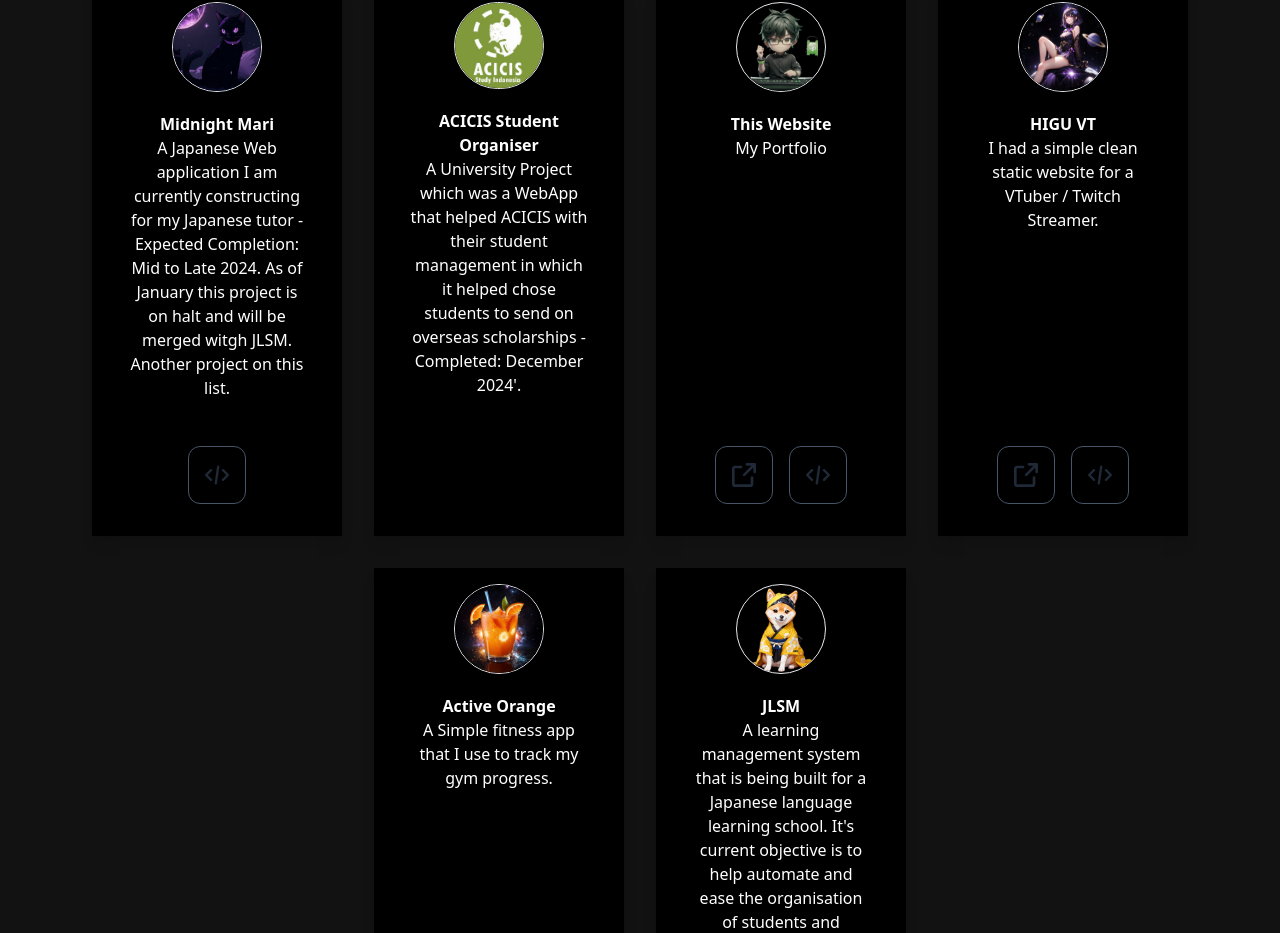
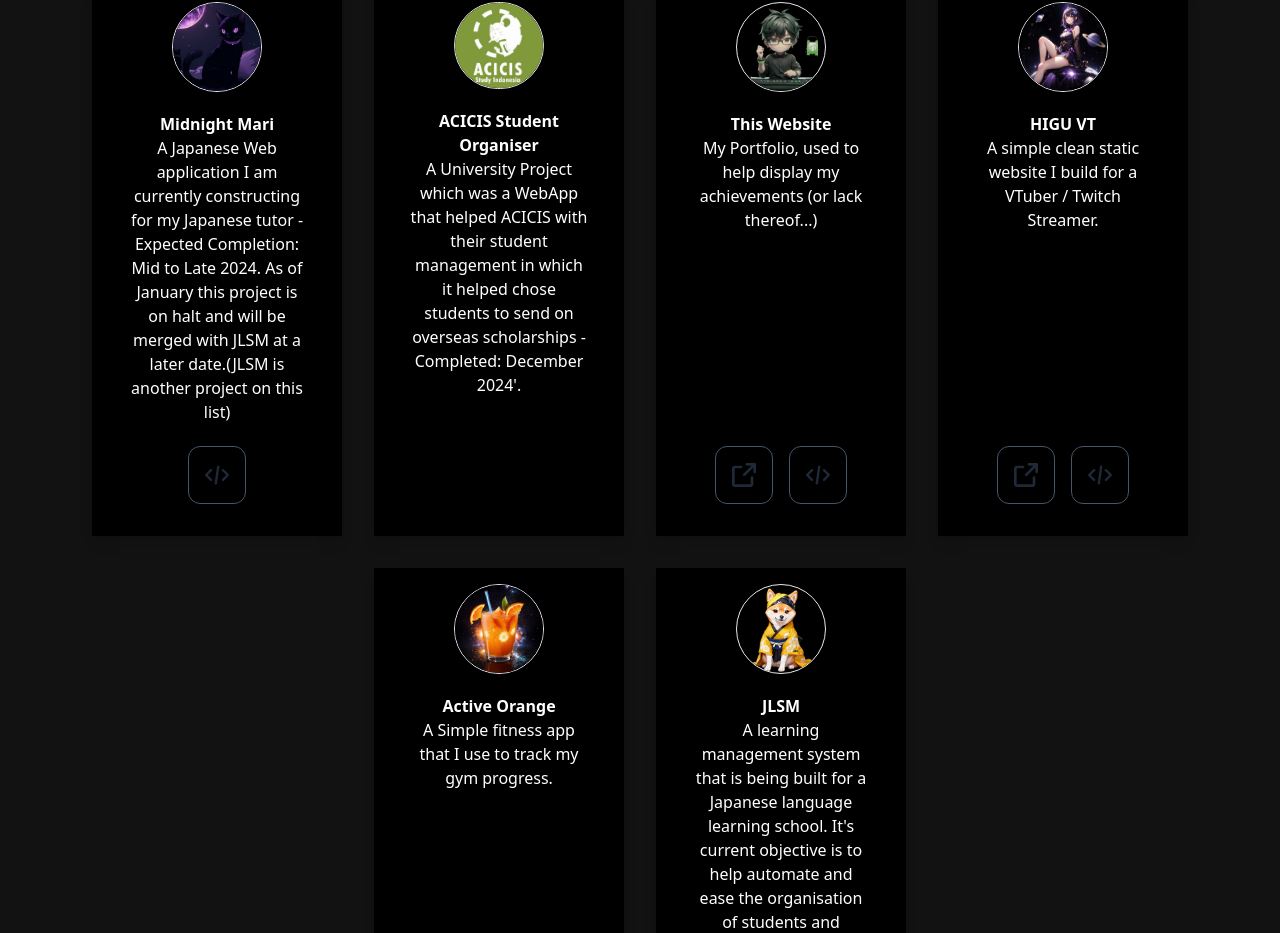
Before and after one commit to Fozzyack/myResume, a React (Create React App) app: page / in a window 1280 px wide. Shown: the part 1893-2826 px from the top of the page. Built offline with nearby package versions, Linux system fonts and the light colour scheme; the HTML template or start-up script is replaced by a standard one.

Commit message:
More Formats

```diff
--- a/src/Components/ProjectCard.jsx
+++ b/src/Components/ProjectCard.jsx
@@ -13,7 +13,9 @@ const CARD_INFO = [
         id: 0,
         image: JapWeb,
         title: 'Midnight Mari',
-        description: <p>A Japanese Web application I am currently constructing for my Japanese tutor - Expected Completion: Mid to Late 2024. As of January this project is on halt and will be merged witgh JLSM. Another project on this list.</p>,
+        description: <p>A Japanese Web application I am currently constructing for my Japanese tutor
+        - Expected Completion: Mid to Late 2024.
+        As of January this project is on halt and will be merged with JLSM at a later date.(JLSM is another project on this list)</p>,
         link: '',
         github: 'https://github.com/Fozzyack/JapApp'
     },
@@ -29,7 +31,7 @@ const CARD_INFO = [
         id: 2,
         image: ThisWebsite,
         title: 'This Website',
-        description: <p>My Portfolio</p>,
+        description: <p>My Portfolio, used to help display my achievements (or lack thereof...)</p>,
         link: 'https://frasier-sundra.netlify.app',
         github: 'https://github.com/Fozzyack/myResume'
     },
@@ -37,7 +39,8 @@ const CARD_INFO = [
         id: 3,
         image: HiguVT,
         title: 'HIGU VT',
-        description: <p>I had a simple clean static website for a VTuber / Twitch Streamer.</p>,
+        description: <p>A simple clean static website I build
+        for a VTuber / Twitch Streamer.</p>,
         link: 'https://higu-vt.netlify.app',
         github: 'https://github.com/Fozzyack/higu-vt'
     },
```
